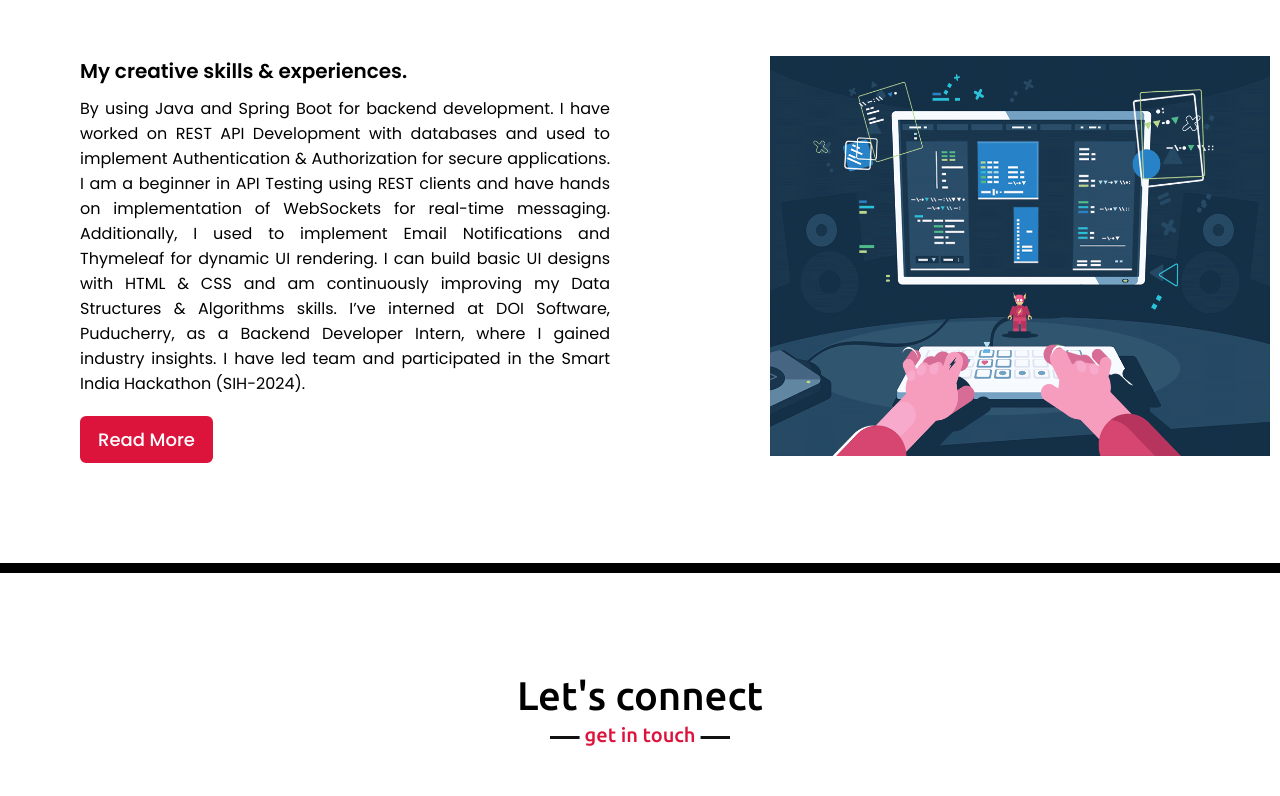
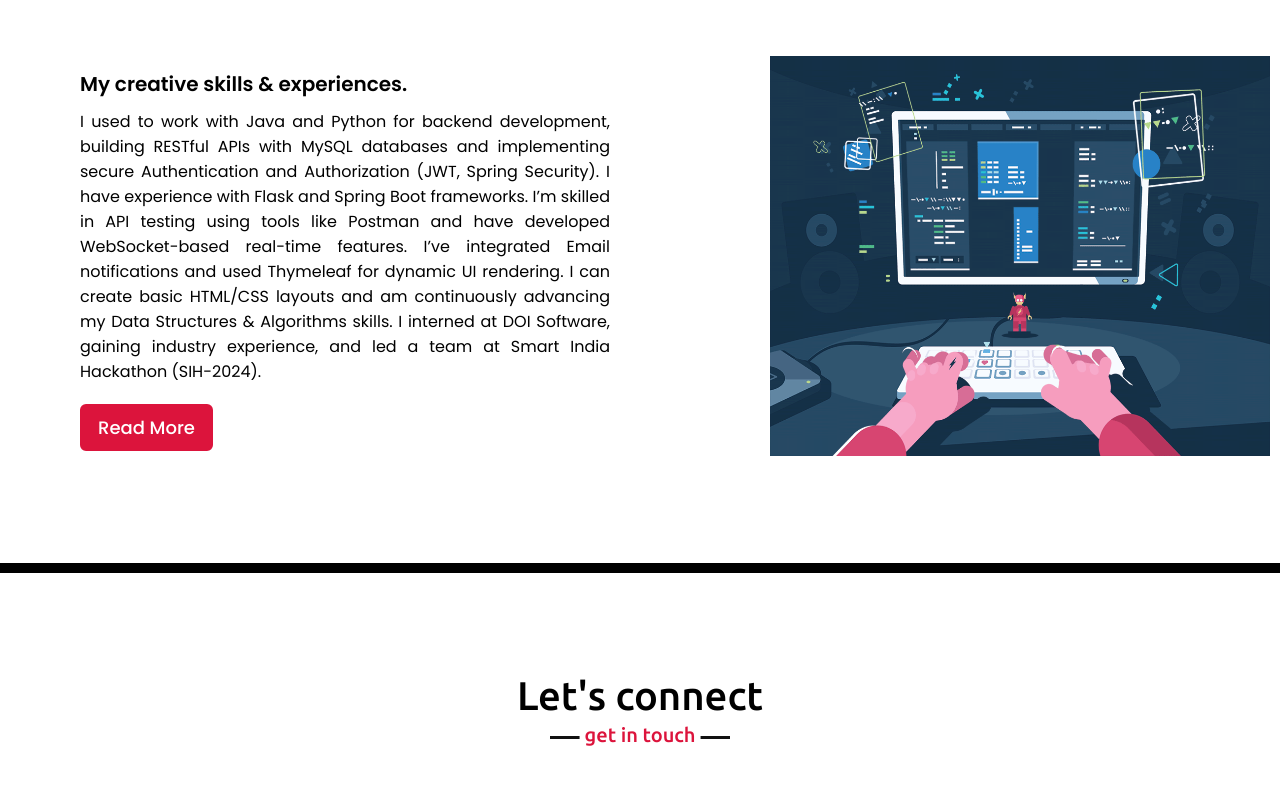
Before and after one commit to MONESHGOMO/monesh, a plain HTML site: page index.html in a window 1280 px wide. Shown: the part 2510-3306 px from the top of the page. Drawn offline with nearby package versions, Linux system fonts and the light colour scheme.

Commit message:
feat : skills data

```diff
--- a/index.html
+++ b/index.html
@@ -127,13 +127,7 @@
             <div class="skills-content">
                 <div class="column left">
                     <div class="text">My creative skills & experiences.</div>
-<p><p>By using  Java and  Spring Boot for backend development. I have worked on REST
-    API Development with databases and used to implement Authentication & Authorization for secure applications. I am a
-    beginner in API Testing using REST clients and have hands on implementation of  WebSockets for real-time messaging.
-    Additionally, I used to implement Email Notifications and Thymeleaf for dynamic UI rendering. I can build basic UI
-    designs with HTML & CSS and am continuously improving my Data Structures & Algorithms skills. I’ve interned at DOI
-    Software, Puducherry, as a Backend Developer Intern, where I gained industry insights. I have led team
-    and participated in the Smart India Hackathon (SIH-2024).</p></p>
+<p><p>I used to work with Java and Python for backend development, building RESTful APIs with MySQL databases and implementing secure Authentication and Authorization (JWT, Spring Security). I have experience with Flask and Spring Boot frameworks. I’m skilled in API testing using tools like Postman and have developed WebSocket-based real-time features. I’ve integrated Email notifications and used Thymeleaf for dynamic UI rendering. I can create basic HTML/CSS layouts and am continuously advancing my Data Structures & Algorithms skills. I interned at DOI Software, gaining industry experience, and led a team at Smart India Hackathon (SIH-2024).</p></p>
      <a href="https://github.com/MONESHGOMO/MONESHGOMO">Read More</a>
                 </div>
                 <div class="column right">
```
